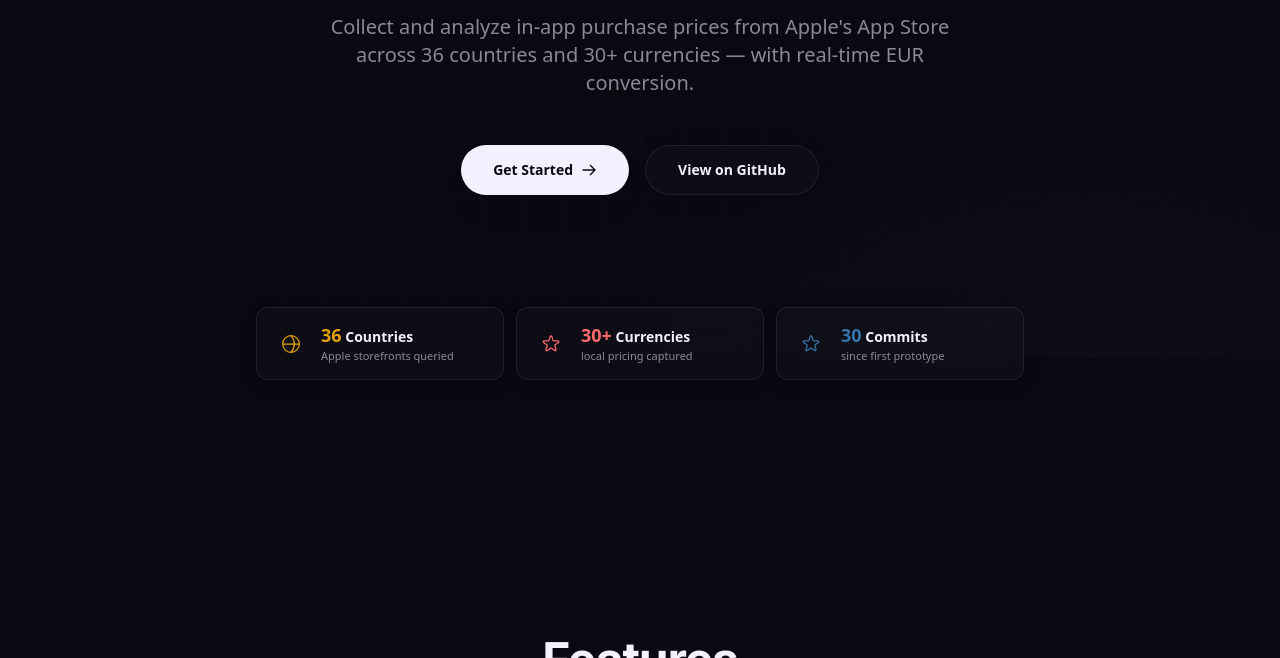
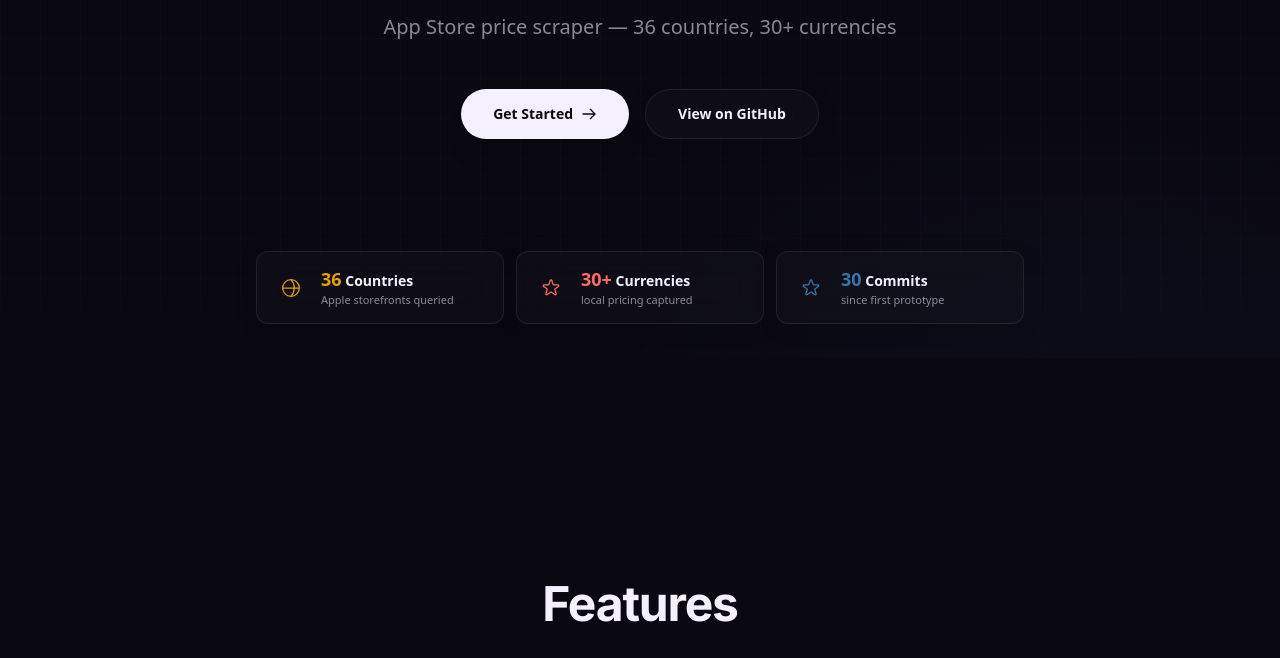
Before and after one commit to Sofian-bll/AppStore-Scraper, a plain HTML site: page docs/index.html in a window 1280 px wide. Shown: the part 442-1100 px from the top of the page. Drawn offline with nearby package versions, Linux system fonts and the light colour scheme.

Commit message:
docs: shorten tagline on site + OG image

```diff
--- a/docs/index.html
+++ b/docs/index.html
@@ -7,16 +7,16 @@
 <link href="https://fonts.googleapis.com/css2?family=Inter:wght@400;500;600;700;800;900&family=JetBrains+Mono:wght@400;500&display=swap" rel="stylesheet">
 <meta name="viewport" content="width=device-width, initial-scale=1.0">
 <title>AppStore-PriceScraper</title>
-<meta name="description" content="App Store Price Scraper">
+<meta name="description" content="App Store price scraper — 36 countries, 30+ currencies">
 <meta name="theme-color" content="#0a0912">
 <meta property="og:title" content="AppStore-PriceScraper">
-<meta property="og:description" content="App Store Price Scraper">
+<meta property="og:description" content="App Store price scraper — 36 countries, 30+ currencies">
 <meta property="og:type" content="website">
-<meta property="og:image" content="assets/og-image.png">
+<meta property="og:image" content="assets/logo.png">
 <meta name="twitter:card" content="summary_large_image">
 <meta name="twitter:title" content="AppStore-PriceScraper">
-<meta name="twitter:description" content="App Store Price Scraper">
-<meta name="twitter:image" content="assets/og-image.png">
+<meta name="twitter:description" content="App Store price scraper — 36 countries, 30+ currencies">
+<meta name="twitter:image" content="assets/logo.png">
 <link rel="icon" type="image/png" href="assets/logo.png">
 
 <script src="https://cdn.tailwindcss.com"></script>
@@ -273,7 +273,7 @@ a:active, button:active { transform: scale(0.97); transition: transform 0.1s eas
       </h1>
 
       <p class="text-muted text-lg md:text-xl max-w-2xl leading-relaxed mb-12 font-medium">
-        Collect and analyze in-app purchase prices from Apple's App Store across 36 countries and 30+ currencies — with real-time EUR conversion.
+        App Store price scraper — 36 countries, 30+ currencies
       </p>
 
       <div class="flex flex-col sm:flex-row gap-4 mb-16 w-full sm:w-auto">
```
Also changed, not shown: docs/assets/og-image.png.
